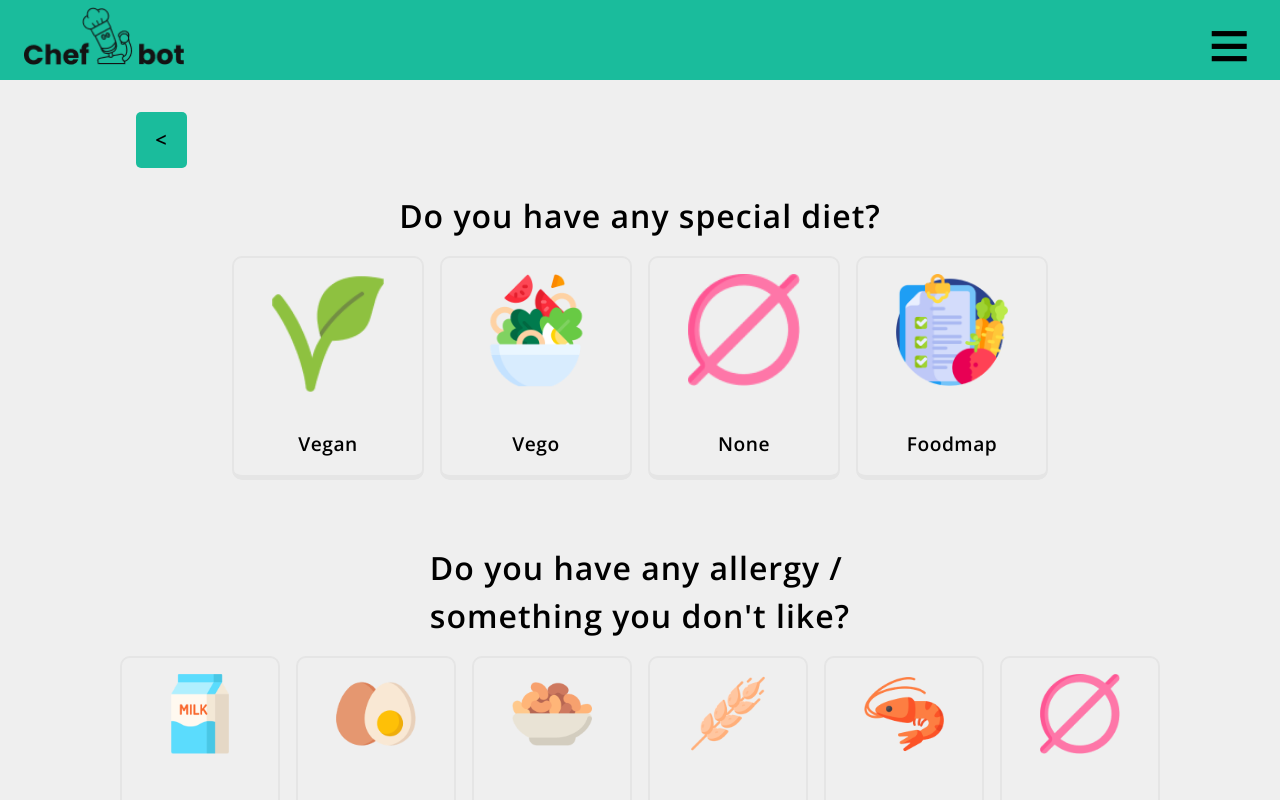
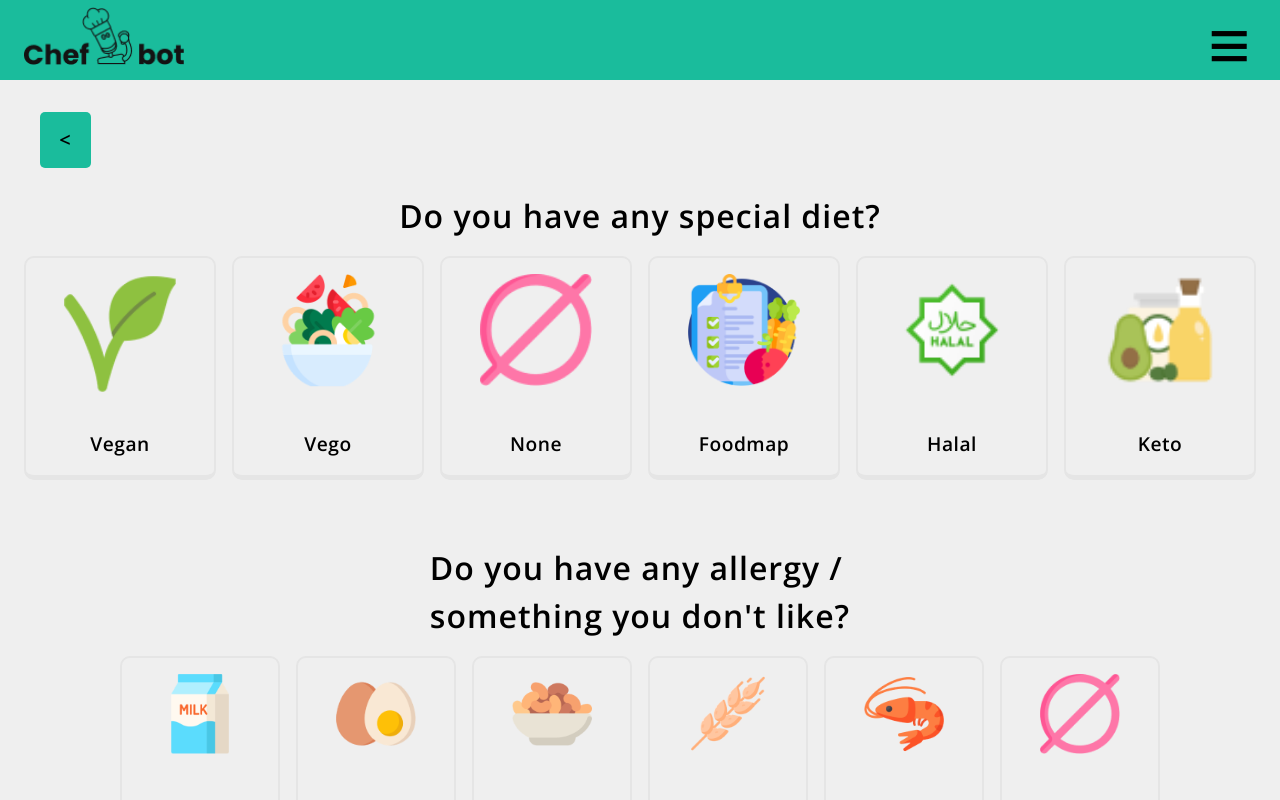
Before and after one commit to hurjan/mat-gpt, a React (Vite) app: page /diet in a window 1280 px wide. Shown: the top 800 px of the page. Built offline with nearby package versions, Linux system fonts and the light colour scheme.

Commit message:
new buttons in dietpage

```diff
--- a/src/components/DietButtons.jsx
+++ b/src/components/DietButtons.jsx
@@ -60,6 +60,28 @@ function DietButtons() {
           <span className="button-text">Foodmap</span>
         </button>
       </div>
+      <div className="buttoncontent">
+        <button
+          className={`dietButton ${activeButtons.includes('Halal') ? 'active' : ''}`}
+          onClick={() => handleButtonClick('Halal')}
+        >
+          <div className="image-container">
+            <img src={'/images/halal.png'} alt="Halal image" />
+          </div>
+          <span className="button-text">Halal</span>
+        </button>
+      </div>
+      <div className="buttoncontent">
+        <button
+          className={`dietButton ${activeButtons.includes('Keto') ? 'active' : ''}`}
+          onClick={() => handleButtonClick('Keto')}
+        >
+          <div className="image-container">
+            <img src={'/images/keto.png'} alt="Keto image" />
+          </div>
+          <span className="button-text">Keto</span>
+        </button>
+      </div>
     </div>
   );
 }
--- a/src/components/styles/Buttons.css
+++ b/src/components/styles/Buttons.css
@@ -68,9 +68,6 @@
   width: 4rem;
 }
 
-.allergieButton img {
-  width: 3.5rem;
-}
 
 .button-text {
   margin-top: auto;
```
Also changed, not shown: public/images/halal.png (added), public/images/keto.png (added).
